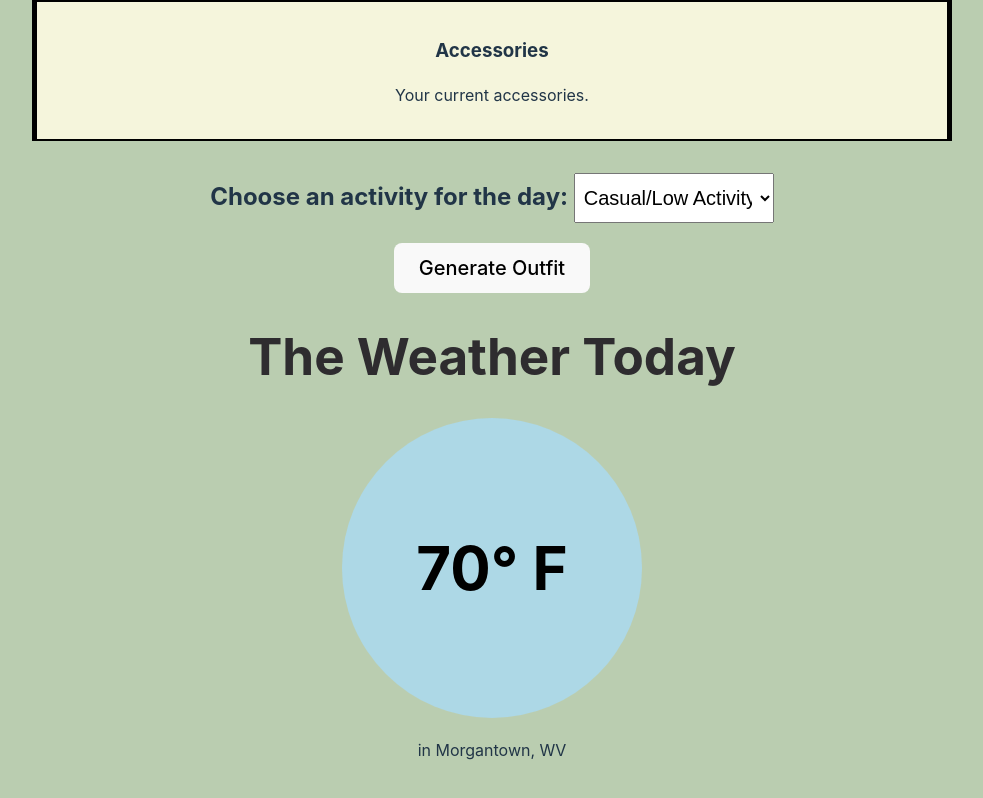
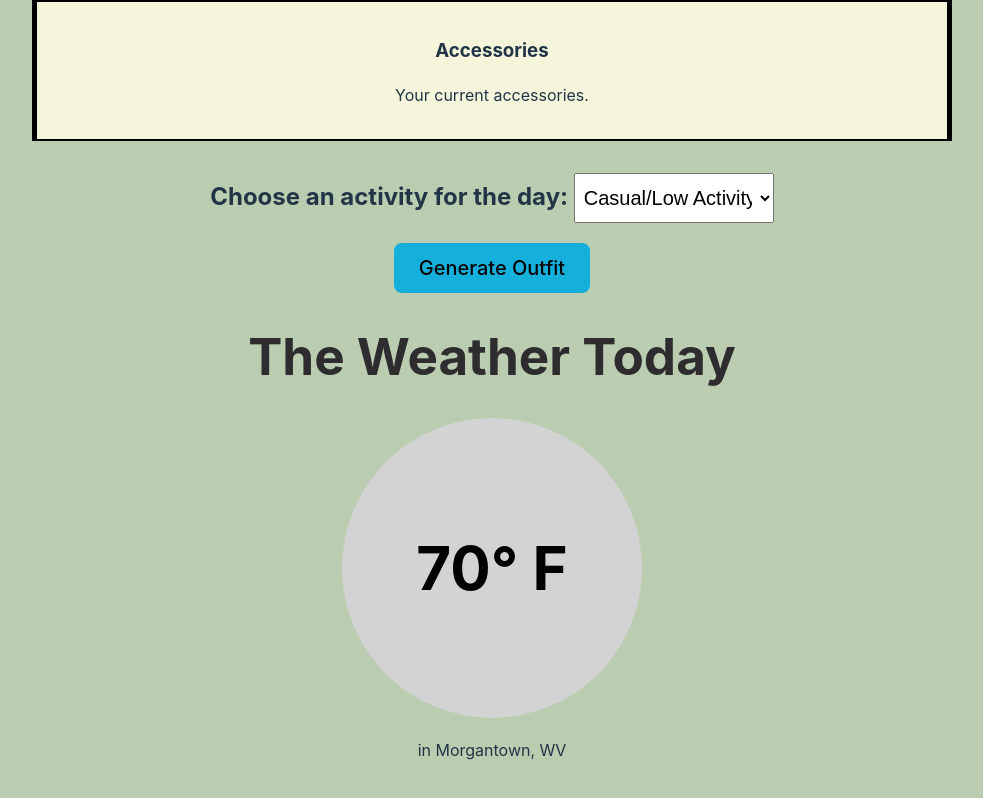
Before and after one commit to WVU-CS330-2024-08-Group02/ClimaCloset, a React (Vite) app: page /#/ in a window 1280 px wide. Shown: the part 735-1533 px from the top of the page, without its empty margins (148-1131 px from the left). Built offline with nearby package versions, Linux system fonts and the light colour scheme.

Commit message:
cosmetic changes to match other pages

```diff
--- a/src/pages/Home.jsx
+++ b/src/pages/Home.jsx
@@ -33,7 +33,7 @@ export function Home() {
     const circleStyle = {
         width: '300px',
         height: '300px',
-        backgroundColor: 'lightblue',
+        backgroundColor: 'lightgrey',
         borderRadius: '50%',
         margin: '20px auto',
         display: 'flex',
@@ -73,7 +73,7 @@ export function Home() {
                 </select>
 
                 <div style={{ marginTop: '10px' }}>
-                <button onClick={generateOutfit} style={{ marginTop: '10px', fontSize: '20px' }}>
+                <button onClick={generateOutfit} style={{ marginTop: '10px', fontSize: '20px', backgroundColor: '#14b0db' }}>
                     Generate Outfit
                 </button>
                 </div>
```
